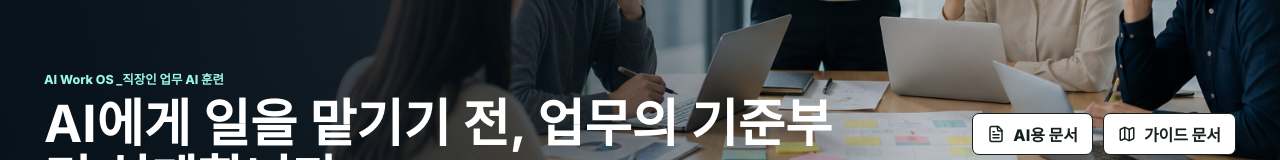
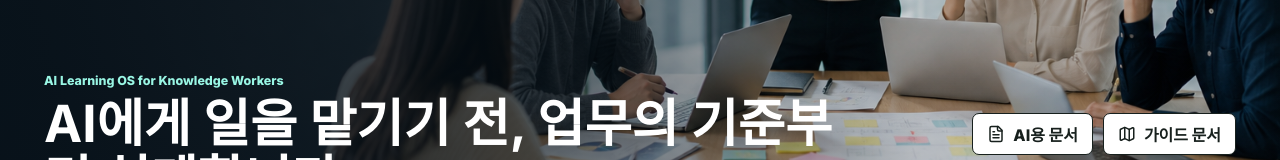
Before and after one commit to vibeworkme/ai-work-os-simulator, a React (Vite) app: page / in a window 1280 px wide. Shown: the part 324-484 px from the top of the page. Built offline with nearby package versions, Linux system fonts and the light colour scheme.

Commit message:
Rename site to AI Learning OS

```diff
--- a/index.html
+++ b/index.html
@@ -3,19 +3,19 @@
   <head>
     <meta charset="UTF-8" />
     <meta name="viewport" content="width=device-width, initial-scale=1.0" />
-    <meta name="description" content="일반 직장인이 AI Ready Check로 업무 적합성을 진단한 뒤 업무 선정, 기준 자료, AI 역할, 출력 형식, 사람 검토 기준을 설계하도록 돕는 AI 업무 운영 훈련 서비스입니다." />
+    <meta name="description" content="일반 직장인이 AI Ready Check로 업무 적합성을 진단한 뒤 업무 선정, 기준 자료, AI 역할, 출력 형식, 사람 검토 기준을 설계하도록 돕는 AI Learning OS 서비스입니다." />
     <meta name="keywords" content="AI 업무 운영, AI 업무 자동화 교육, 직장인 AI 교육, 프롬프트 훈련, 업무 자동화, AI 에이전트 교육, 위브앤" />
-    <meta property="og:title" content="AI 업무 운영 훈련실" />
+    <meta property="og:title" content="AI Learning OS for Knowledge Workers" />
     <meta property="og:description" content="AI에게 일을 맡기기 전, 업무의 기준부터 설계하는 일반 직장인용 훈련 서비스" />
     <meta property="og:type" content="website" />
     <meta property="og:url" content="https://ai-work-os-simulator.vercel.app/" />
     <meta property="og:image" content="https://ai-work-os-simulator.vercel.app/images/ai-workshop-hero.png" />
     <meta name="twitter:card" content="summary_large_image" />
     <link rel="canonical" href="https://ai-work-os-simulator.vercel.app/" />
-    <link rel="alternate" type="text/markdown" title="AI 업무 운영 훈련실 전체 설명" href="/llms-full.txt" />
-    <link rel="alternate" type="text/plain" title="AI 업무 운영 훈련실 요약" href="/llms.txt" />
+    <link rel="alternate" type="text/markdown" title="AI Learning OS for Knowledge Workers 전체 설명" href="/llms-full.txt" />
+    <link rel="alternate" type="text/plain" title="AI Learning OS for Knowledge Workers 요약" href="/llms.txt" />
     <link rel="sitemap" type="application/xml" href="/sitemap.xml" />
-    <title>AI 업무 운영 훈련실</title>
+    <title>AI Learning OS for Knowledge Workers</title>
     <script type="application/ld+json">
       {
         "@context": "https://schema.org",
@@ -32,7 +32,7 @@
           {
             "@type": "SoftwareApplication",
             "@id": "https://ai-work-os-simulator.vercel.app/#software",
-            "name": "AI 업무 운영 훈련실",
+            "name": "AI Learning OS for Knowledge Workers",
             "applicationCategory": "EducationalApplication",
             "operatingSystem": "Web",
             "url": "https://ai-work-os-simulator.vercel.app/",
@@ -47,7 +47,7 @@
           {
             "@type": "Course",
             "@id": "https://ai-work-os-simulator.vercel.app/training/#course",
-            "name": "AI 업무 운영 훈련",
+            "name": "AI Learning OS",
             "provider": { "@id": "https://ai-work-os-simulator.vercel.app/#organization" },
             "description": "AI Ready Check, 업무 선정, 기준 자료 구성, AI 역할 설정, 출력 형식 표준화, 사람 검토 루프를 통해 AI와 함께 일하는 업무 운영 방식을 훈련합니다.",
             "educationalLevel": "직장인 실무 교육",
@@ -65,7 +65,7 @@
             "mainEntity": [
               {
                 "@type": "Question",
-                "name": "AI 업무 운영 훈련실은 무엇인가요?",
+                "name": "AI Learning OS for Knowledge Workers는 무엇인가요?",
                 "acceptedAnswer": {
                   "@type": "Answer",
                   "text": "일반 직장인이 반복 업무를 AI에게 맡기기 전에 업무 기준, 참고 자료, AI 역할, 출력 형식, 검토 기준을 설계해보는 웹 기반 훈련 서비스입니다."
@@ -88,7 +88,7 @@
   <body>
     <noscript>
       <main>
-        <h1>AI 업무 운영 훈련실</h1>
+        <h1>AI Learning OS for Knowledge Workers</h1>
         <p>AI에게 일을 맡기기 전, 업무의 기준부터 설계하는 일반 직장인용 훈련 서비스입니다.</p>
         <p>이 서비스는 AI Ready Check, 업무 선정, 기준 자료 구성, AI 역할 설정, 출력 형식 표준화, 사람 검토 루프를 통해 AI 업무 운영 체계를 훈련합니다.</p>
         <ul>
@@ -106,14 +106,14 @@
     </noscript>
     <div id="root">
       <main>
-        <h1>AI 업무 운영 훈련실</h1>
-        <p>AI 업무 운영 훈련실은 일반 직장인이 AI에게 일을 맡기기 전, 업무의 기준을 설계하는 방법을 훈련하는 웹 기반 시뮬레이션 서비스입니다.</p>
+        <h1>AI Learning OS for Knowledge Workers</h1>
+        <p>AI Learning OS for Knowledge Workers는 일반 직장인이 AI에게 일을 맡기기 전, 업무의 기준을 설계하는 방법을 훈련하는 웹 기반 시뮬레이션 서비스입니다.</p>
         <p>핵심 메시지는 "AI에게 일을 맡기기 전, 업무의 기준부터 설계합니다."입니다. 이 서비스는 프롬프트 문장을 꾸미는 도구가 아니라, AI Ready Check, 업무 선정, 기준 자료 구성, AI 역할 설정, 출력 형식 표준화, 사람 검토 및 기록 저장까지 훈련하는 실습 도구입니다.</p>
 
         <h2>왜 필요한가</h2>
         <p>많은 직장인이 AI를 사용해봤지만 결과가 매번 달라 신뢰하지 못합니다. 원인은 단순히 프롬프트 표현이 부족해서가 아니라, 업무 단위, 기준 자료, AI 역할, 출력 형식, 검토 기준이 정리되어 있지 않기 때문입니다.</p>
 
-        <h2>AI 업무 운영 훈련 흐름</h2>
+        <h2>AI Learning OS 훈련 흐름</h2>
         <ol>
           <li>AI Ready Check: 반복성, 기준자료, 사람 검토 가능성, 출력 형식, 보안 조건을 먼저 점검합니다.</li>
           <li>업무 선정: 반복되고, 자료가 있고, 사람이 최종 검토할 수 있는 업무 하나를 고릅니다.</li>
--- a/public/guide/index.html
+++ b/public/guide/index.html
@@ -3,10 +3,10 @@
   <head>
     <meta charset="UTF-8" />
     <meta name="viewport" content="width=device-width, initial-scale=1.0" />
-    <meta name="description" content="AI 업무 운영 훈련이 필요한 이유와 훈련 원칙을 설명합니다." />
+    <meta name="description" content="AI Learning OS가 필요한 이유와 훈련 원칙을 설명합니다." />
     <link rel="canonical" href="https://ai-work-os-simulator.vercel.app/guide/" />
     <link rel="stylesheet" href="/docs.css" />
-    <title>가이드 | AI 업무 운영 훈련실</title>
+    <title>가이드 | AI Learning OS for Knowledge Workers</title>
   </head>
   <body>
     <main>
--- a/public/training/index.html
+++ b/public/training/index.html
@@ -3,16 +3,16 @@
   <head>
     <meta charset="UTF-8" />
     <meta name="viewport" content="width=device-width, initial-scale=1.0" />
-    <meta name="description" content="AI 업무 운영 훈련실의 AI Ready Check와 단계별 훈련 과정, 적용 업무 유형을 설명합니다." />
+    <meta name="description" content="AI Learning OS for Knowledge Workers의 AI Ready Check와 단계별 훈련 과정, 적용 업무 유형을 설명합니다." />
     <link rel="canonical" href="https://ai-work-os-simulator.vercel.app/training/" />
     <link rel="stylesheet" href="/docs.css" />
-    <title>훈련 과정 | AI 업무 운영 훈련실</title>
+    <title>훈련 과정 | AI Learning OS for Knowledge Workers</title>
   </head>
   <body>
     <main>
       <header>
         <p class="eyebrow">Training</p>
-        <h1>AI 업무 운영 훈련 과정</h1>
+        <h1>AI Learning OS 훈련 과정</h1>
         <p class="summary">업무 하나를 골라 AI에게 맡기는 기준을 직접 설계합니다.</p>
         <nav class="nav">
           <a href="/">앱 실행</a>
--- a/public/weavend/index.html
+++ b/public/weavend/index.html
@@ -6,7 +6,7 @@
     <meta name="description" content="위브앤은 AI 교육, 업무자동화, AI 에이전트 교육 및 컨설팅, 창업교육과 진로설계를 제공하는 교육·컨설팅 기업입니다." />
     <link rel="canonical" href="https://ai-work-os-simulator.vercel.app/weavend/" />
     <link rel="stylesheet" href="/docs.css" />
-    <title>위브앤 소개 | AI 업무 운영 훈련실</title>
+    <title>위브앤 소개 | AI Learning OS for Knowledge Workers</title>
   </head>
   <body>
     <main>
@@ -32,7 +32,7 @@
 
       <h2>철학</h2>
       <p>위브앤은 AI, 창업교육, 진로설계, 업무자동화를 연결해 사람들이 자신의 강점과 가능성을 발견하고 실제 행동으로 옮길 수 있도록 돕습니다.</p>
-      <p>AI 업무 운영 훈련실은 같은 철학에서 출발했습니다. AI를 잘 쓰는 개인을 넘어서, 자신의 업무를 AI와 함께 실행 가능한 방식으로 재설계하는 직장인을 돕기 위한 연습 도구입니다.</p>
+      <p>AI Learning OS for Knowledge Workers는 같은 철학에서 출발했습니다. AI를 잘 쓰는 개인을 넘어서, 자신의 업무를 AI와 함께 실행 가능한 방식으로 재설계하는 직장인을 돕기 위한 연습 도구입니다.</p>
 
       <footer>문의: ceo@wilab.co.kr</footer>
     </main>
--- a/src/App.jsx
+++ b/src/App.jsx
@@ -497,7 +497,7 @@ ${reviewChecklist.map((item) => `- ${item}`).join("\n")}
     <main className="app-shell">
       <header className="hero">
         <div className="hero-content">
-          <p className="eyebrow">AI Work OS _직장인 업무 AI 훈련</p>
+          <p className="eyebrow">AI Learning OS for Knowledge Workers</p>
           <h1>AI에게 일을 맡기기 전, 업무의 기준부터 설계합니다.</h1>
         </div>
         <div className="hero-actions">
@@ -905,7 +905,7 @@ function loadTrainingRecords() {
 
 function downloadMarkdownRecord(record) {
   const savedDate = formatRecordDate(record.savedAt);
-  const markdown = `# AI 업무 운영 훈련 기록
+  const markdown = `# AI Learning OS for Knowledge Workers 훈련 기록
 
 - 저장 일시: ${savedDate}
 - 훈련 업무: ${record.work}
```
Also changed, not shown: public/about/index.html (+4 -4 lines), public/faq/index.html (+4 -4 lines), public/llms-full.txt, public/llms.txt, 1 other file (tests, documents, lock files or other folders).
